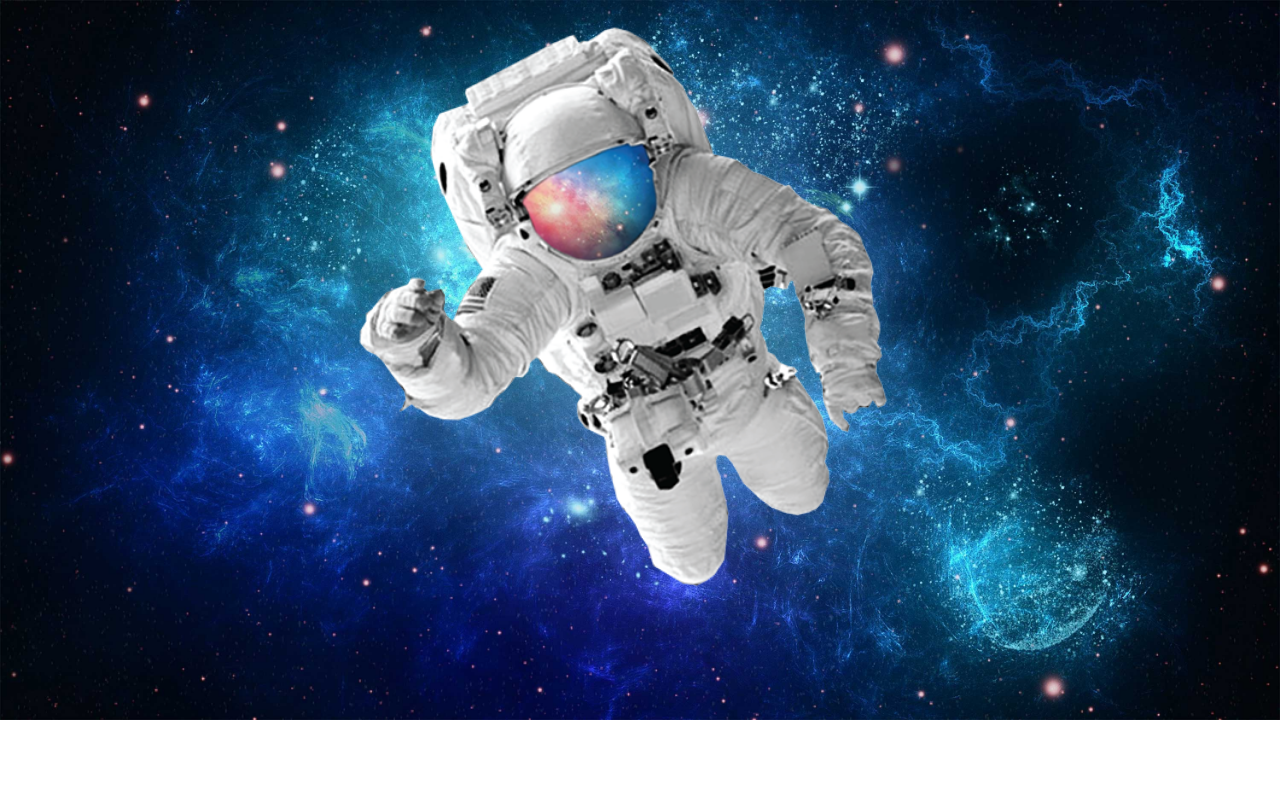
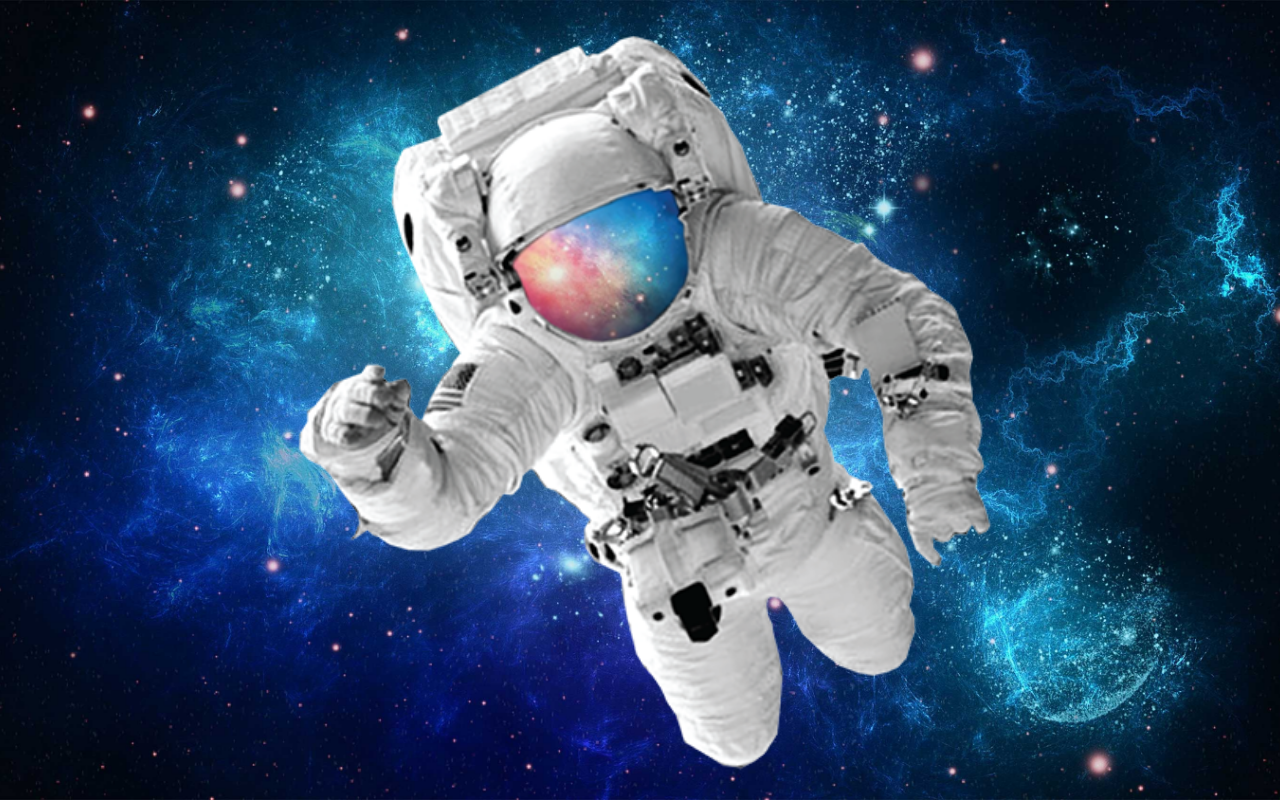
Before and after one commit to gabrielm29/html-css, a plain HTML site: page desafios/Desafios_resolvidos/d011/d011.html in a window 1280 px wide. Drawn offline with Linux system fonts and the light colour scheme.

Commit message:
d011 resolvido

```diff
--- a/desafios/Desafios_resolvidos/d011/d011.html
+++ b/desafios/Desafios_resolvidos/d011/d011.html
@@ -8,9 +8,6 @@
     <link rel="stylesheet" href="style.css">
 </head>
 <body>
-    <picture>
-        <img src="imagens/astronauta.png" alt="" id="astronauta">
-        <img src="imagens/espaco.jpg" alt="" id="espaco">
-    </picture>
+    <div></div>
 </body>
 </html>
--- a/desafios/Desafios_resolvidos/d011/style.css
+++ b/desafios/Desafios_resolvidos/d011/style.css
@@ -1,17 +1,21 @@
 @charset "UTF-8";
-
 *{
     margin: 0px;
     padding: 0px;
 }
-img#espaco{
-    width: 100%;
-    min-width: 100px;
+body{
+    height: 100vh;
+    background-image: url("imagens/espaco.jpg");
+    background-position: center center;
+    background-repeat: no-repeat;
+    background-size: cover;
+    background-attachment: fixed;
 }
-img#astronauta{
-    position: absolute;
-    width: 50%;
-    max-width: 600px;
-    min-width: 100px;
-    margin-left: 25%;
+
+div{
+    height: 100vh;
+    background-image: url("imagens/astronauta.png");
+    background-position: center center;
+    background-repeat: no-repeat;
+    background-size: contain;
 }
```
